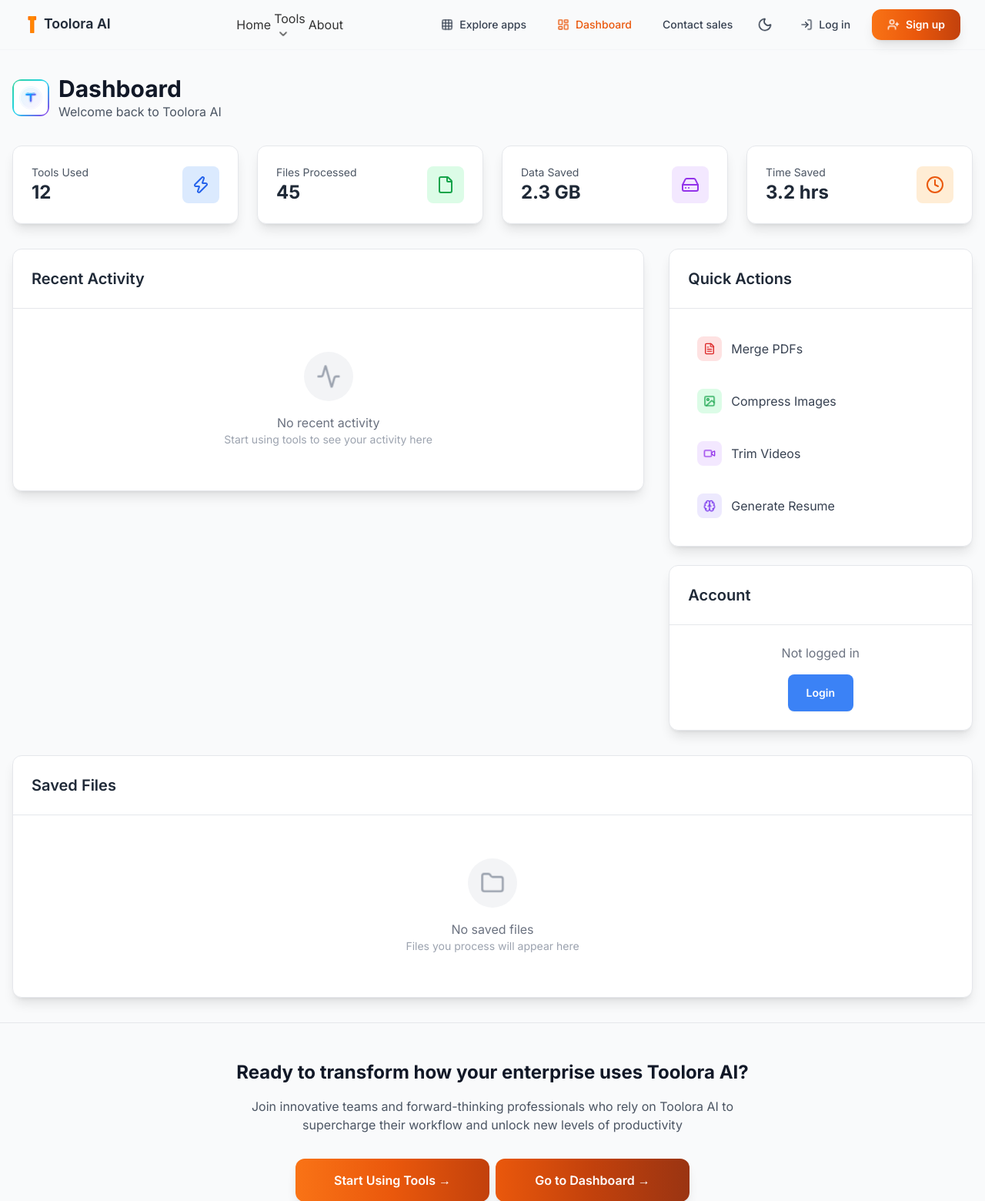
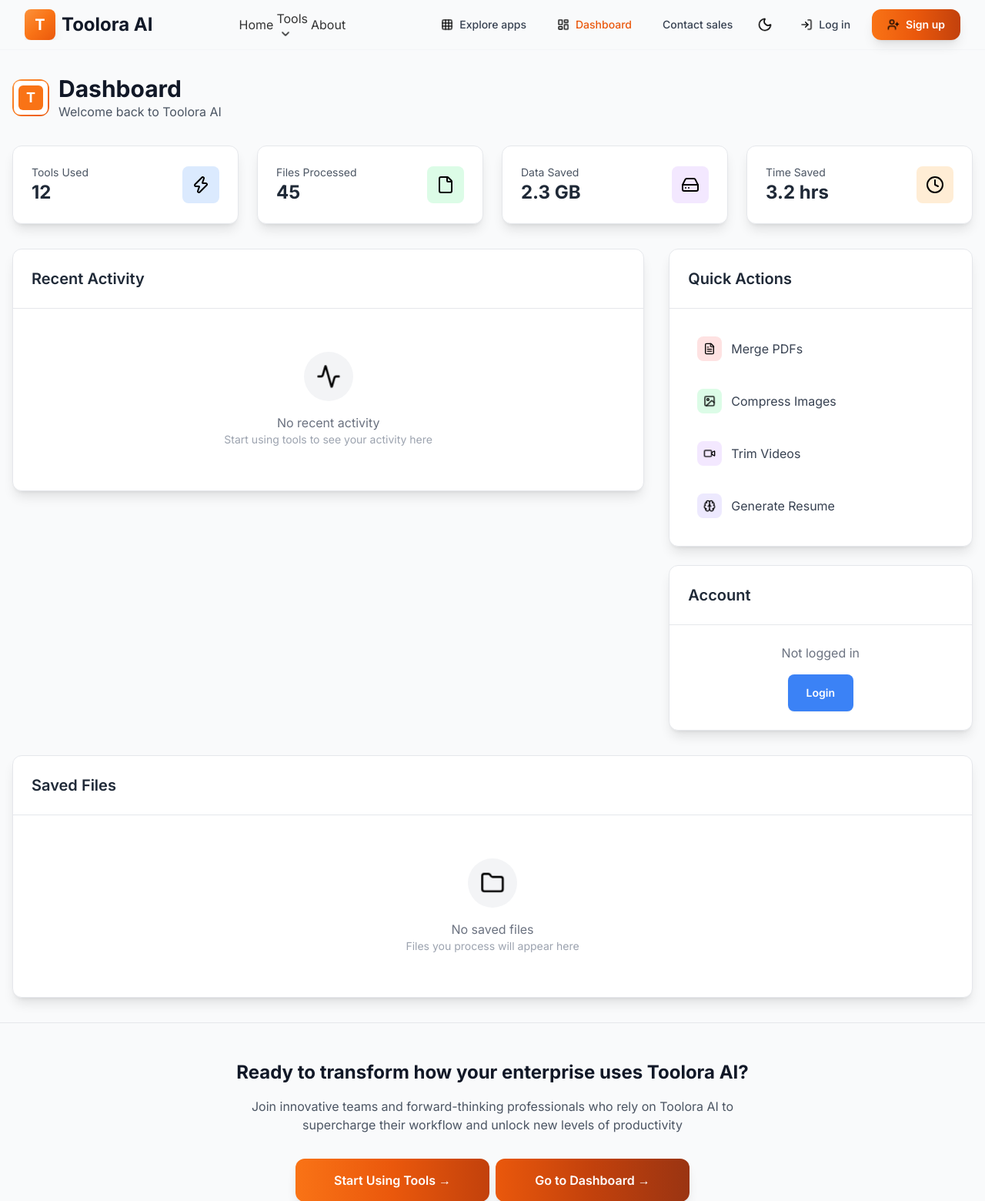
Before and after one commit to wirewiredasy/Suntyn-AI, a Flask app: page /dashboard in a window 1280 px wide. Shown: the top 1560 px of the page at 77% size. Run offline with Flask 3, Linux system fonts and the light colour scheme; some libraries are stand-ins or nearby versions.

Commit message:
Modernize branding with consistent logo and improve user interface
Updates logo to a consistent orange "T" design across the application and fixes minor JavaScript errors in `icon-manager.js` and `icon-loader.js`.

Replit-Commit-Author: Agent
Replit-Commit-Session-Id: 80fb5216-c827-4ed6-a9fe-bc0abd87c1ba
Replit-Commit-Screenshot-Url: https://storage.googleapis.com/screenshot-production-us-central1/61f421e6-4a29-4948-b2c0-aa2297671386/80fb5216-c827-4ed6-a9fe-bc0abd87c1ba/4sGE0oj

```diff
--- a/static/js/icon-manager.js
+++ b/static/js/icon-manager.js
@@ -135,6 +135,18 @@ class IconManager {
         this.updateSVGLogos(isDark);
     }
 
+    adaptToTheme(isDark) {
+        // Theme adaptation logic
+        const icons = document.querySelectorAll('[data-lucide]');
+        icons.forEach(icon => {
+            if (isDark) {
+                icon.style.color = '#ffffff';
+            } else {
+                icon.style.color = '#000000';
+            }
+        });
+    }
+
     updateSVGLogos(isDark) {
         // Update SVG logos for dark mode
         const svgLogos = document.querySelectorAll('svg.professional-logo, svg[class*="toolora"]');
--- a/templates/base.html
+++ b/templates/base.html
@@ -45,6 +45,9 @@
 
     <!-- Search Fix Script -->
     <script src="{{ url_for('static', filename='js/search-fix.js') }}"></script>
+
+    <!-- Icon Manager Script -->
+    <script src="{{ url_for('static', filename='js/icon-manager.js') }}"></script>
 
     <!-- Tailwind Config -->
     <script>
@@ -222,9 +225,12 @@
                 <!-- Logo Section -->
                 <div class="flex items-center">
                     <a href="{{ url_for('main.index') }}" class="flex items-center space-x-3 group">
-                        <img src="{{ url_for('static', filename='images/toolora-professional-logo.svg') }}"
-                         alt="Toolora AI"
-                         class="h-8 w-auto sm:h-10 professional-logo transition-transform duration-200 hover:scale-105">
+                        <div class="flex items-center space-x-2">
+                            <div class="w-8 h-8 sm:w-10 sm:h-10 bg-gradient-to-br from-orange-400 via-orange-500 to-orange-600 rounded-lg flex items-center justify-center shadow-lg">
+                                <span class="text-white font-bold text-lg sm:text-xl">T</span>
+                            </div>
+                            <span class="text-xl sm:text-2xl font-bold text-gray-900 dark:text-white">Toolora AI</span>
+                        </div>
                     </a>
                 </div>
 
@@ -569,9 +575,9 @@
             <!-- Copyright -->
             <div class="flex items-center justify-center space-x-4 text-sm text-gray-600 dark:text-gray-400">
                 <div class="flex items-center space-x-2">
-                    <img src="{{ url_for('static', filename='images/toolora-icon-only.svg') }}"
-                         alt="Toolora AI"
-                         class="w-8 h-8 transition-transform duration-200 hover:scale-105">
+                    <div class="w-8 h-8 bg-gradient-to-br from-orange-400 via-orange-500 to-orange-600 rounded-lg flex items-center justify-center shadow-lg">
+                        <span class="text-white font-bold text-sm">T</span>
+                    </div>
                     <span class="font-bold text-orange-600 dark:text-orange-400">Toolora AI</span>
                 </div>
                 <span>© 2024 Toolora Inc.</span>
@@ -649,50 +655,11 @@
 
     <!-- Tools Carousel Script -->
     <script src="{{ url_for('static', filename='js/tools-carousel.js') }}"></script>
-
     <script src="{{ url_for('static', filename='js/main.js') }}"></script>
     <script src="{{ url_for('static', filename='js/theme.js') }}"></script>
-    <script src="{{ url_for('static', filename='js/icon-manager.js') }}"></script>
 
     {% block scripts %}
 
-    <script>
-        document.addEventListener('alpine:init', () => {
-            Alpine.data('profileCard', () => ({
-                user: null,
-                init() {
-                    // Simulate fetching user data (replace with your actual fetch)
-                    setTimeout(() => {
-                        this.user = {
-                            displayName: 'John Doe',
-                            email: 'john.doe@example.com'
-                        };
-                    }, 500); // Simulate loading delay
-                }
-            }));
-        });
-    </script>
-
-    <div x-data="profileCard()" class="container mx-auto mt-8">
-        <div class="bg-white dark:bg-gray-800 shadow-lg rounded-2xl overflow-hidden">
-            <div class="relative">
-                <img src="https://source.unsplash.com/random/800x400" alt="Profile Banner" class="w-full h-48 object-cover">
-                <div class="absolute bottom-0 left-0 p-6 text-white">
-
-                    <div>
-                                    <p class="font-medium text-gray-800 dark:text-white" x-text="(user && user.displayName) || 'User'"></p>
-                                    <p class="text-sm text-gray-500 dark:text-gray-400" x-text="(user && user.email) || 'user@example.com'"></p>
-                                </div>
-                </div>
-            </div>
-            <div class="p-6">
-                <h2 class="text-2xl font-semibold text-gray-800 dark:text-white">About Me</h2>
-                <p class="text-gray-600 dark:text-gray-300 mt-2">
-                    Lorem ipsum dolor sit amet, consectetur adipiscing elit. Sed do eiusmod tempor incididunt ut labore et dolore magna aliqua.
-                </p>
-            </div>
-        </div>
-    </div>
 
     {% endblock %}
 </body>
--- a/templates/dashboard.html
+++ b/templates/dashboard.html
@@ -7,11 +7,11 @@
     <!-- Header -->
     <div class="mb-8">
         <div class="flex items-center space-x-3 mb-8">
-            <div class="w-12 h-12 bg-gradient-to-br from-emerald-400 via-cyan-400 via-blue-500 to-purple-600 rounded-xl p-0.5">
+            <div class="w-12 h-12 bg-gradient-to-br from-orange-400 via-orange-500 to-orange-600 rounded-xl p-0.5">
                 <div class="w-full h-full bg-white dark:bg-gray-800 rounded-lg p-1.5 flex items-center justify-center">
-                    <img src="{{ url_for('static', filename='images/toolora-final-logo.svg') }}"
-                         alt="Toolora AI"
-                         class="w-full h-full object-contain">
+                    <div class="w-full h-full bg-orange-500 rounded-md flex items-center justify-center">
+                        <span class="text-white font-bold text-lg">T</span>
+                    </div>
                 </div>
             </div>
             <div>
```
Also changed, not shown: replit.md (+12 -1 lines), static/js/icon-loader.js (+64 -6 lines), templates/auth/login.html (+9 -6 lines), templates/auth/register.html (+10 -7 lines), templates/index.html (+0 -9 lines), attached_assets/Screenshot_20250716-094748_1752639918298.png (added), attached_assets/Screenshot_20250716-094806_1752639918191.png (added).
